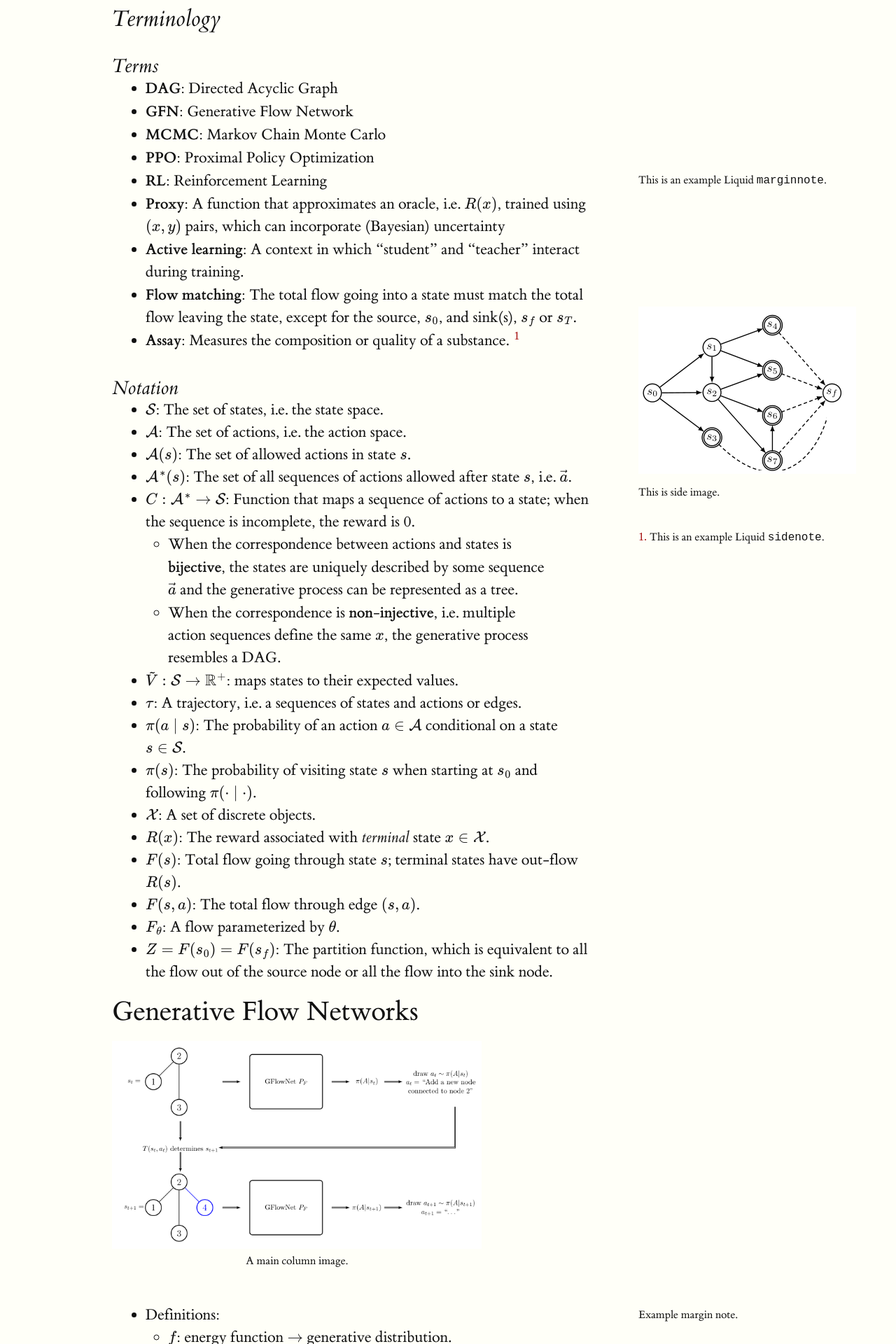
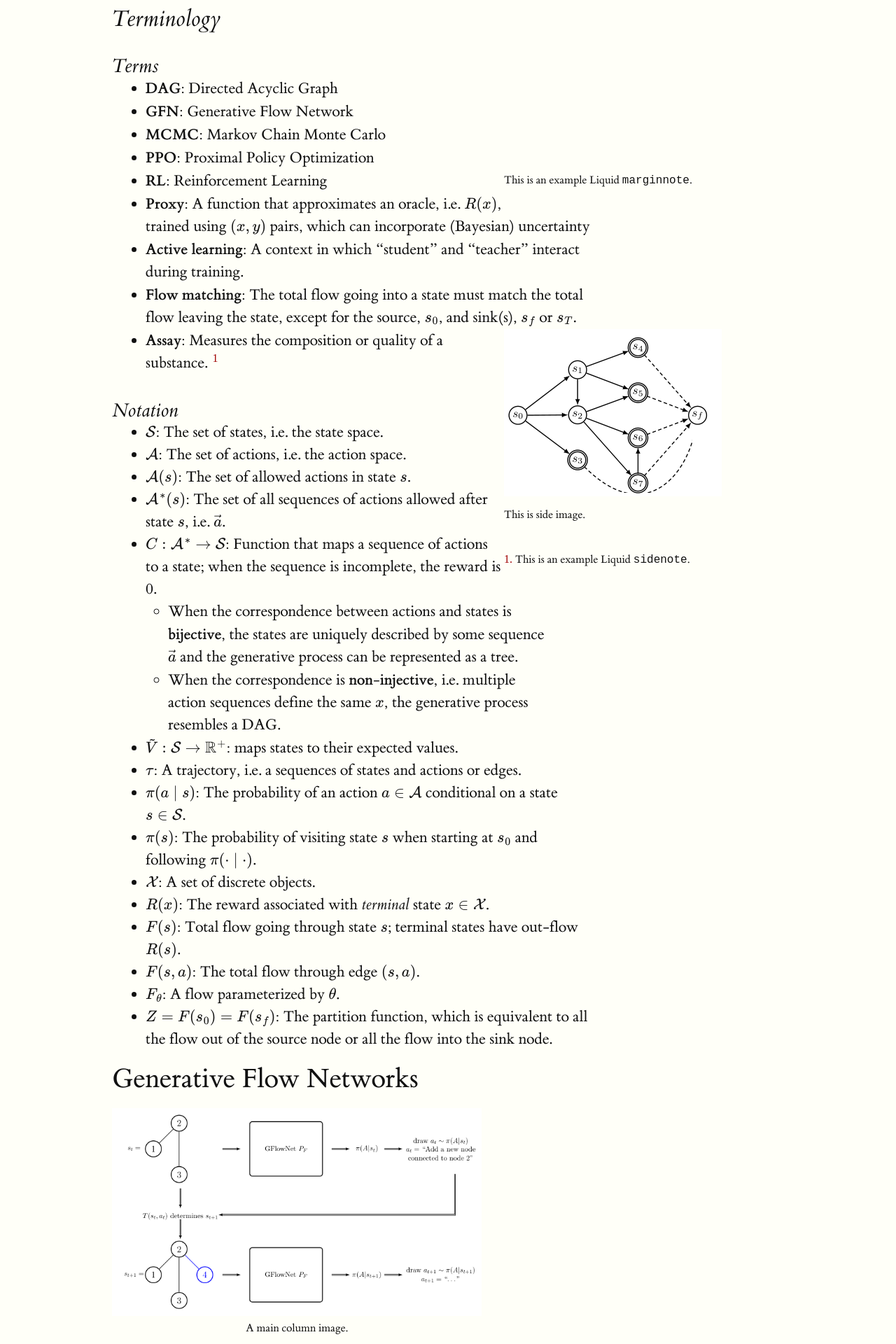
Before and after one commit to danjenson/et, a Jekyll site: the page built from notes.md, in a window 1280 px wide. Shown: the part 672-2592 px from the top of the page at 70% size. Built offline with Jekyll 4.4.1, drawn with Linux system fonts in a browser that asks for light colours; some web fonts are replaced; our own code applies the rules of GitHub Pages for plain Markdown files; the table of contents is made by our own code.

Commit message:
tweaks to margin note

```diff
--- a/assets/css/main.scss
+++ b/assets/css/main.scss
@@ -431,7 +431,7 @@
 .table-caption {
   float: right;
   clear: right;
-  margin-right: -60%;
+  // margin-right: -60%;
   width: 50%;
   margin-top: 0;
   margin-bottom: 0;
@@ -493,7 +493,7 @@
 .marginnote {
   float: right;
   clear: right;
-  margin-right: -60%;
+  margin-right: -30%;
   width: 50%;
   margin-top: 0;
   margin-bottom: 1.96rem;
--- a/docs/assets/css/main.css
+++ b/docs/assets/css/main.css
@@ -247,7 +247,7 @@
 
 .booktabs tbody tr, .booktabs thead tr th.r, .booktabs td.r { text-align: right !important; }
 
-.table-caption { float: right; clear: right; margin-right: -60%; width: 50%; margin-top: 0; margin-bottom: 0; font-size: 1rem; line-height: 1.96; }
+.table-caption { float: right; clear: right; width: 50%; margin-top: 0; margin-bottom: 0; font-size: 1rem; line-height: 1.96; }
 
 /* -- End of Table Styling section --*/
 /* Basic Layout stuff --*/
@@ -263,7 +263,7 @@
 
 img { max-width: 100%; }
 
-.sidenote, .marginnote { float: right; clear: right; margin-right: -60%; width: 50%; margin-top: 0; margin-bottom: 1.96rem; font-size: 1rem; line-height: 1.96; vertical-align: baseline; position: relative; }
+.sidenote, .marginnote { float: right; clear: right; margin-right: -30%; width: 50%; margin-top: 0; margin-bottom: 1.96rem; font-size: 1rem; line-height: 1.96; vertical-align: baseline; position: relative; }
 
 blockquote .sidenote, blockquote .marginnote { margin-right: -79%; }
 
--- a/docs/feed.xml
+++ b/docs/feed.xml
@@ -1,4 +1,4 @@
-<?xml version="1.0" encoding="utf-8"?><feed xmlns="http://www.w3.org/2005/Atom" ><generator uri="https://jekyllrb.com/" version="4.2.2">Jekyll</generator><link href="https://danjenson.github.io/et/feed.xml" rel="self" type="application/atom+xml" /><link href="https://danjenson.github.io/et/" rel="alternate" type="text/html" /><updated>2022-10-09T17:07:49-07:00</updated><id>https://danjenson.github.io/et/feed.xml</id><title type="html">Edward Tufte Jekyll Theme</title><subtitle>This is a sample Edward Tufte Jekyll Theme.</subtitle><author><name>Daniel Jenson</name></author><entry><title type="html">Welcome to Jekyll!</title><link href="https://danjenson.github.io/et/jekyll/update/2022/09/13/Hello-World.html" rel="alternate" type="text/html" title="Welcome to Jekyll!" /><published>2022-09-13T15:50:54-07:00</published><updated>2022-09-13T15:50:54-07:00</updated><id>https://danjenson.github.io/et/jekyll/update/2022/09/13/Hello-World</id><content type="html" xml:base="https://danjenson.github.io/et/jekyll/update/2022/09/13/Hello-World.html"><![CDATA[<p>You’ll find this post in your <code class="language-plaintext highlighter-rouge">_posts</code> directory. Go ahead and edit it and re-build the site to see your changes. You can rebuild the site in many different ways, but the most common way is to run <code class="language-plaintext highlighter-rouge">jekyll serve</code>, which launches a web server and auto-regenerates your site when a file is updated.</p>
+<?xml version="1.0" encoding="utf-8"?><feed xmlns="http://www.w3.org/2005/Atom" ><generator uri="https://jekyllrb.com/" version="4.2.2">Jekyll</generator><link href="https://danjenson.github.io/et/feed.xml" rel="self" type="application/atom+xml" /><link href="https://danjenson.github.io/et/" rel="alternate" type="text/html" /><updated>2022-10-09T19:31:06-07:00</updated><id>https://danjenson.github.io/et/feed.xml</id><title type="html">Edward Tufte Jekyll Theme</title><subtitle>This is a sample Edward Tufte Jekyll Theme.</subtitle><author><name>Daniel Jenson</name></author><entry><title type="html">Welcome to Jekyll!</title><link href="https://danjenson.github.io/et/jekyll/update/2022/09/13/Hello-World.html" rel="alternate" type="text/html" title="Welcome to Jekyll!" /><published>2022-09-13T15:50:54-07:00</published><updated>2022-09-13T15:50:54-07:00</updated><id>https://danjenson.github.io/et/jekyll/update/2022/09/13/Hello-World</id><content type="html" xml:base="https://danjenson.github.io/et/jekyll/update/2022/09/13/Hello-World.html"><![CDATA[<p>You’ll find this post in your <code class="language-plaintext highlighter-rouge">_posts</code> directory. Go ahead and edit it and re-build the site to see your changes. You can rebuild the site in many different ways, but the most common way is to run <code class="language-plaintext highlighter-rouge">jekyll serve</code>, which launches a web server and auto-regenerates your site when a file is updated.</p>
 
 <p>Jekyll requires blog post files to be named according to the following format:</p>
 
```
Also changed, not shown: 1 other file.
